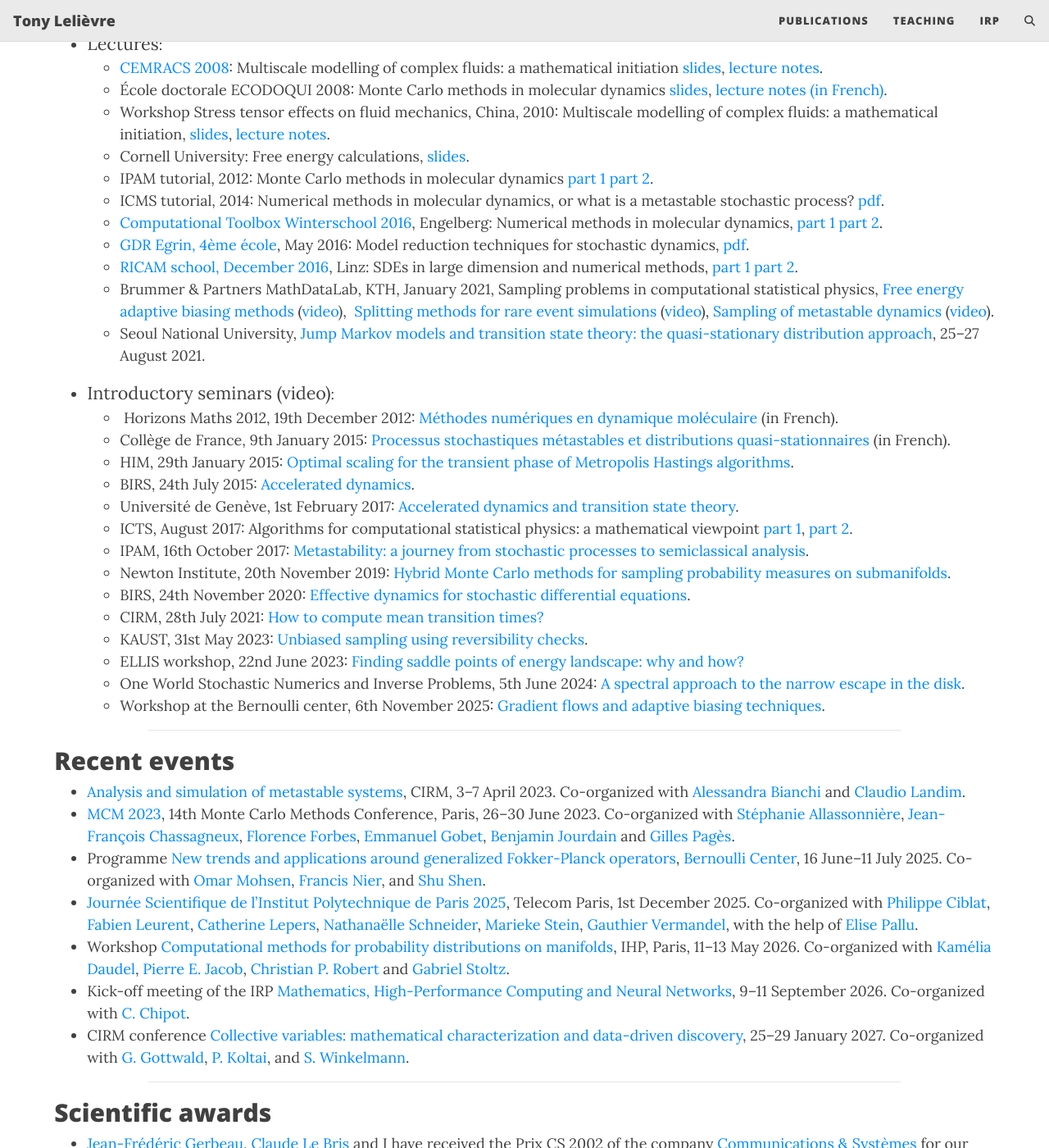
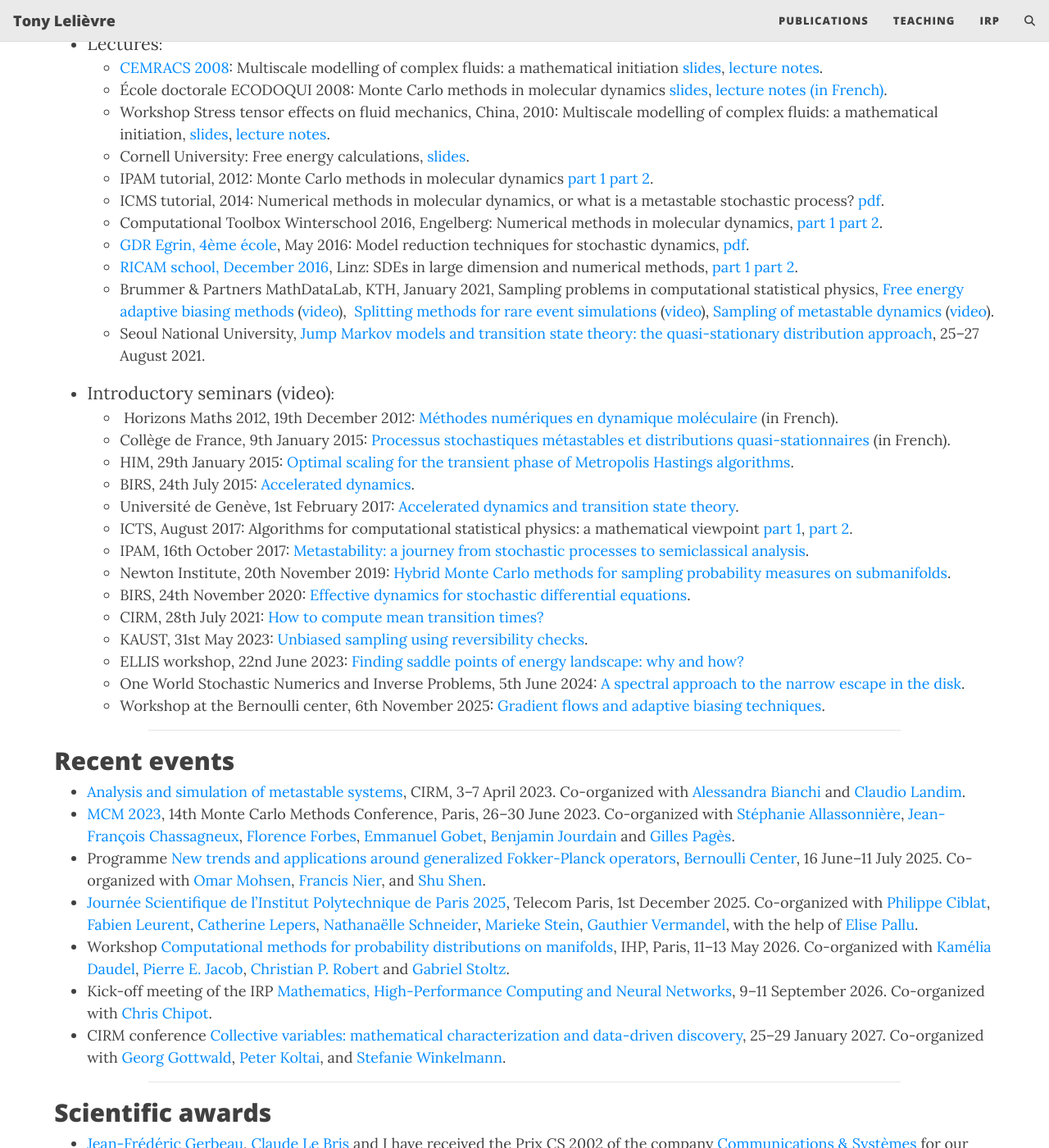
Before and after one commit to Tony-Lelievre/Tony-Lelievre.github.io, a Jekyll site: the page built from index.html, in a window 1280 px wide and 1400 px high, scrolled down 1378 px. Shown: the whole window at 82% size. Built offline with Jekyll 4.4.1, drawn with Linux system fonts in a browser that asks for light colours; the list of posts is cut into pages by our own code; comment, search, counter and statistics services are not loaded.

```diff
--- a/index.html
+++ b/index.html
@@ -59,7 +59,7 @@ cover-img: /assets/images/coriolis2.jpg
       <li>Cornell University: Free energy calculations, <a href="assets/rapports/Cornell.pdf">slides</a>.</li>
       <li>IPAM tutorial, 2012: Monte Carlo methods in molecular dynamics <a href="assets/rapports/IPAM_1.pdf">part 1</a> <a href="assets/rapports/IPAM_2.pdf">part 2</a>.</li>
       <li>ICMS tutorial, 2014: Numerical methods in molecular dynamics, or what is a metastable stochastic process? <a href="assets/rapports/ICMS.pdf">pdf</a>.</li>
-      <li><a href="https://cccs.unibas.ch/en/phd-programme/summer-winterschools/">Computational Toolbox Winterschool 2016</a>, Engelberg: Numerical methods in molecular dynamics, <a href="assets/rapports/Engelberg_cours_part1.pdf">part 1</a> <a href="assets/rapports/Engelberg_cours_part2.pdf">part 2</a>.</li>
+      <li>Computational Toolbox Winterschool 2016, Engelberg: Numerical methods in molecular dynamics, <a href="assets/rapports/Engelberg_cours_part1.pdf">part 1</a> <a href="assets/rapports/Engelberg_cours_part2.pdf">part 2</a>.</li>
       <li><a href="https://gdr-egrin.math.cnrs.fr/Confs/EGRIN2016/programme.html">GDR Egrin, 4ème école</a>, May 2016: Model reduction techniques for stochastic dynamics, <a href="https://gdr-egrin.math.cnrs.fr/data/Confs/EGRIN2016/Exposes/Cours-Lelievre.pdf">pdf</a>.</li>
       <li><a href="https://www.ricam.oeaw.ac.at/specsem/specsem2016/school2/">RICAM school, December 2016</a>, Linz: SDEs in large dimension and numerical methods, <a href="/assets/rapports/RICAM_cours_part1.pdf">part 1</a> <a href="/assets/rapports/RICAM_cours_part2.pdf">part 2</a>.</li>
       <li>Brummer &amp; Partners MathDataLab, KTH, January 2021, Sampling problems in computational statistical physics, <a href="https://www.kth.se/polopoly_fs/1.1042280.1610971334%21/KTH_Lelievre_1.pdf">Free energy adaptive biasing methods</a> (<a href="https://play.kth.se/media/Lelievre-Lecture1/0_5efgdwf2">video</a>),  <a href="https://www.kth.se/polopoly_fs/1.1042631.1611063422%21/KTH_Lelievre_2.pdf">Splitting methods for rare event simulations</a> (<a href="https://play.kth.se/media/Lelievre-Lecture2/0_iz1knrlg">video</a>), <a href="https://www.kth.se/polopoly_fs/1.1043392.1611235138%21/KTH_Lelievre_3.pdf">Sampling of metastable dynamics</a> (<a href="https://play.kth.se/media/Lelievre-Lecture3/0_7ycg1lyo">video</a>).</li>
@@ -97,8 +97,8 @@ cover-img: /assets/images/coriolis2.jpg
   <li>Programme <a href="https://genfokkerplanck.sciencesconf.org/">New trends and applications around generalized Fokker-Planck operators</a>, <a href="https://bernoulli.epfl.ch/programs/new-trends-and-applications-around-generalized-fokker-planck-operators/">Bernoulli Center</a>, 16 June–11 July 2025. Co-organized with <a href="https://sites.google.com/view/omar-mohsen-webpage/home">Omar Mohsen</a>, <a href="https://www.math.univ-paris13.fr/~nier/">Francis Nier</a>, and <a href="https://webusers.imj-prg.fr/~shu.shen/">Shu Shen</a>.</li>
   <li><a href="https://www.ip-paris.fr/actualites/journee-scientifique-ip-paris-2025">Journée Scientifique de l’Institut Polytechnique de Paris 2025</a>, Telecom Paris, 1st December 2025. Co-organized with <a href="https://perso.telecom-paristech.fr/ciblat/">Philippe Ciblat</a>, <a href="https://www.centre-cired.fr/fabien-leurent/">Fabien Leurent</a>, <a href="https://samovar.telecom-sudparis.eu/index.php/acmes-2/catherine-lepers-2/">Catherine Lepers</a>, <a href="https://www.inc.cnrs.fr/fr/cnrsinfo/nathanaelle-schneider-chimiste-et-designeuse-solaire">Nathanaëlle Schneider</a>, <a href="https://foap.cnam.fr/laboratoire/membres/marieke-stein--1400941.kjsp#/">Marieke Stein</a>, <a href="https://vermandel.fr/the-author/">Gauthier Vermandel</a>, with the help of <a href="https://www.linkedin.com/in/elisepallu/?originalSubdomain=fr">Elise Pallu</a>.</li>
   <li>Workshop <a href="events/computational-methods-for-probability-distributions-on-manifolds">Computational methods for probability distributions on manifolds</a>, IHP, Paris, 11–13 May 2026. Co-organized with <a href="https://kdaudel.github.io/">Kamélia Daudel</a>, <a href="https://sites.google.com/site/pierrejacob/">Pierre E. Jacob</a>, <a href="https://www.ceremade.dauphine.fr/~xian/">Christian P. Robert</a> and <a href="https://gabrielstoltz.github.io/">Gabriel Stoltz</a>.</li>
-  <li>Kick-off meeting of the IRP <a href="/irp">Mathematics, High-Performance Computing and Neural Networks</a>, 9–11 September 2026. Co-organized with <a href="https://www.ks.uiuc.edu/~chipot/">C. Chipot</a>.</li>
-  <li>CIRM conference <a href="https://conferences.cirm-math.fr/3921.html">Collective variables: mathematical characterization and data-driven discovery</a>, 25–29 January 2027. Co-organized with <a href="https://www.maths.usyd.edu.au/u/gottwald/">G. Gottwald</a>, <a href="https://userpage.fu-berlin.de/peterkoltai/">P. Koltai</a>, and <a href="https://www.zib.de/de/members/winkelmann">S. Winkelmann</a>.</li>
+  <li>Kick-off meeting of the IRP <a href="/irp">Mathematics, High-Performance Computing and Neural Networks</a>, 9–11 September 2026. Co-organized with <a href="https://www.ks.uiuc.edu/~chipot/">Chris Chipot</a>.</li>
+  <li>CIRM conference <a href="https://conferences.cirm-math.fr/3921.html">Collective variables: mathematical characterization and data-driven discovery</a>, 25–29 January 2027. Co-organized with <a href="https://www.maths.usyd.edu.au/u/gottwald/">Georg Gottwald</a>, <a href="https://userpage.fu-berlin.de/peterkoltai/">Peter Koltai</a>, and <a href="https://www.zib.de/de/members/winkelmann">Stefanie Winkelmann</a>.</li>
 </ul>
 
 <hr width="80%" />
```
Also changed, not shown: publications.md (+2 -2 lines).
